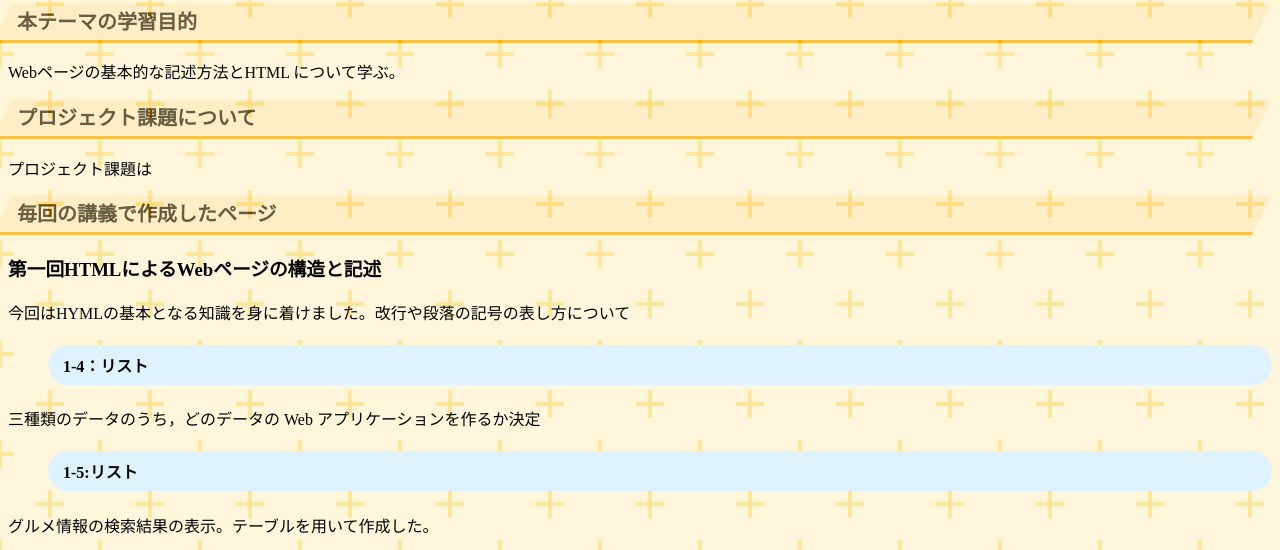
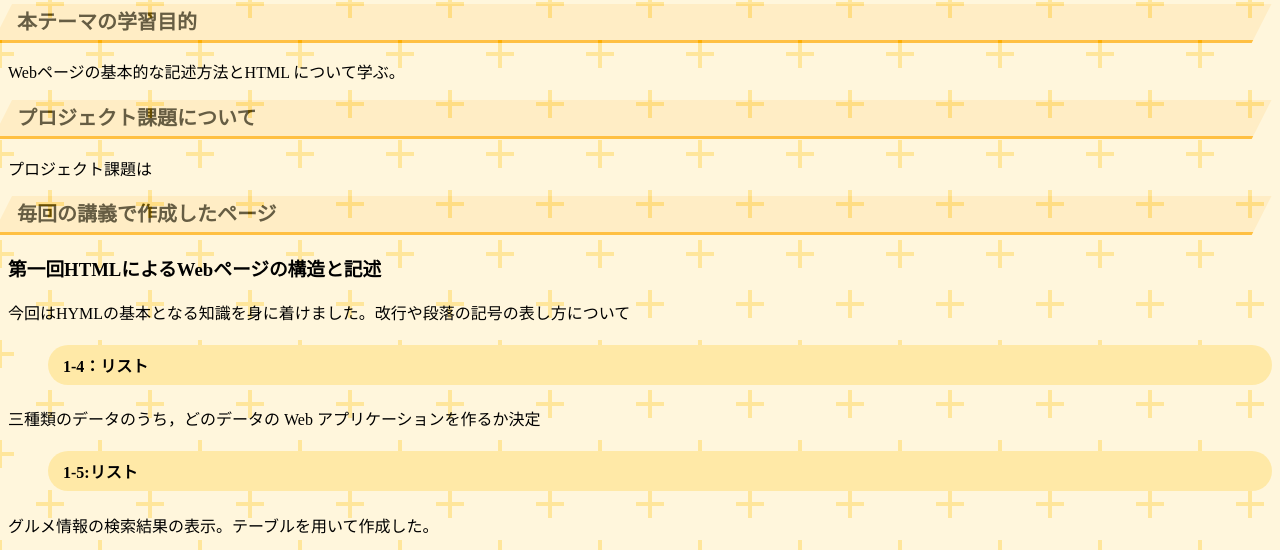
Before and after one commit to G184642021/medialabo, a plain HTML site: page index.html in a window 1280 px wide. Shown: the part 246-796 px from the top of the page. Drawn offline with Linux system fonts and the light colour scheme.

Commit message:
0616part2

```diff
--- a/style.css
+++ b/style.css
@@ -115,7 +115,7 @@
     position: relative;
     padding: 8px 15px;
     margin-left: 40px;
-    background: #def3ff;
+    background: #ffe9a7;
     border-radius: 20px;
   }
 
@@ -127,7 +127,7 @@
     font-size: 15px;
     left: -40px;
     bottom: 0;
-    color: #def3ff;
+    color: #ffe9a7	;
   }
 
   h4:after {
@@ -138,5 +138,5 @@
     font-size: 23px;
     left: -23px;
     bottom: 0;
-    color: #def3ff;
+    color: #ffe9a7	;
   }
```
